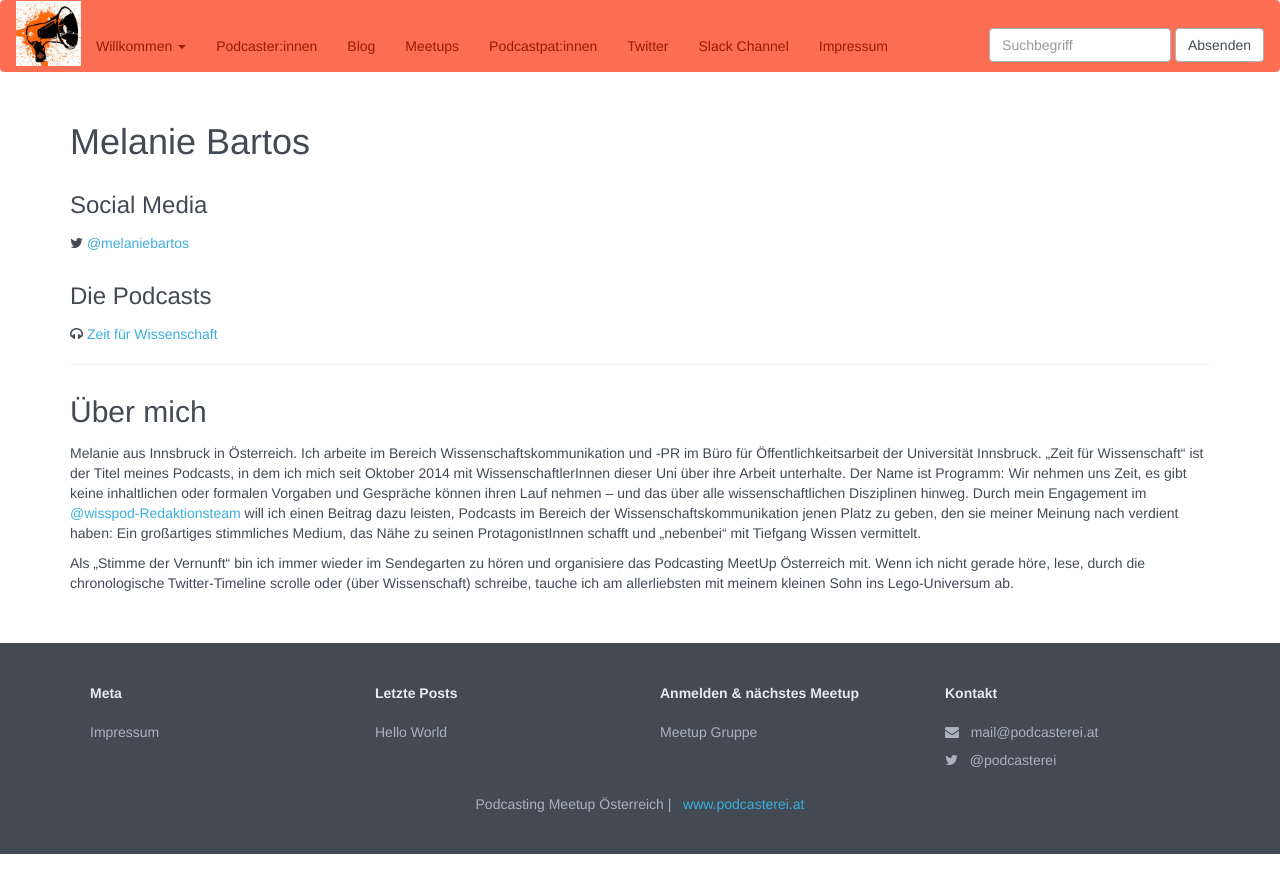
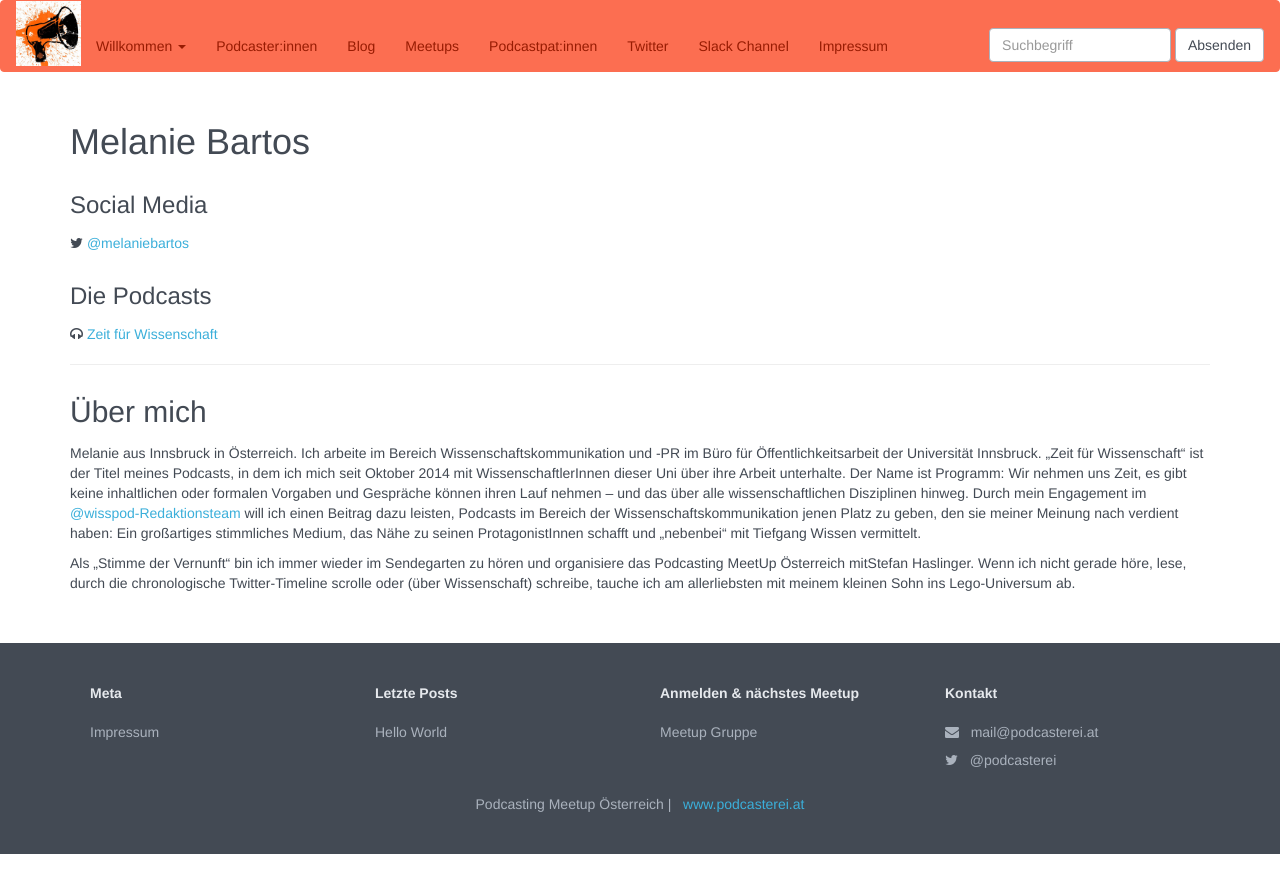
Before and after one commit to podcasterei/website-quellcode, a Jekyll site: the page built from _people/melanie_bartos.md, in a window 1280 px wide. Shown: the top 893 px of the page. Built offline with Jekyll 4.4.1, drawn with Linux system fonts in a browser that asks for light colours.

Commit message:
stefan hinzugefügt in melanies profilseite

```diff
--- a/_people/melanie_bartos.md
+++ b/_people/melanie_bartos.md
@@ -11,4 +11,4 @@ podcasts:
 
 Melanie aus Innsbruck in Österreich. Ich arbeite im Bereich Wissenschaftskommunikation und -PR im Büro für Öffentlichkeitsarbeit der Universität Innsbruck. „Zeit für Wissenschaft“ ist der Titel meines Podcasts, in dem ich mich seit Oktober 2014 mit WissenschaftlerInnen dieser Uni über ihre Arbeit unterhalte. Der Name ist Programm: Wir nehmen uns Zeit, es gibt keine inhaltlichen oder formalen Vorgaben und Gespräche können ihren Lauf nehmen – und das über alle wissenschaftlichen Disziplinen hinweg. Durch mein Engagement im [@wisspod-Redaktionsteam](http://twitter.com/wisspod) will ich einen Beitrag dazu leisten, Podcasts im Bereich der Wissenschaftskommunikation jenen Platz zu geben, den sie meiner Meinung nach verdient haben: Ein großartiges stimmliches Medium, das Nähe zu seinen ProtagonistInnen schafft und „nebenbei“ mit Tiefgang Wissen vermittelt.
 
-Als „Stimme der Vernunft“ bin ich immer wieder im Sendegarten zu hören und organisiere das Podcasting MeetUp Österreich mit. Wenn ich nicht gerade höre, lese, durch die chronologische Twitter-Timeline scrolle oder (über Wissenschaft) schreibe, tauche ich am allerliebsten mit meinem kleinen Sohn ins Lego-Universum ab.
+Als „Stimme der Vernunft“ bin ich immer wieder im Sendegarten zu hören und organisiere das Podcasting MeetUp Österreich mitStefan Haslinger. Wenn ich nicht gerade höre, lese, durch die chronologische Twitter-Timeline scrolle oder (über Wissenschaft) schreibe, tauche ich am allerliebsten mit meinem kleinen Sohn ins Lego-Universum ab.
```
